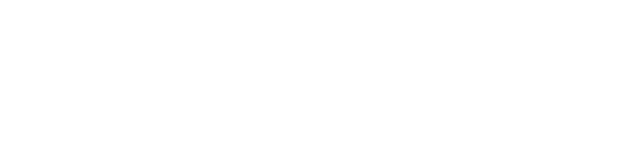
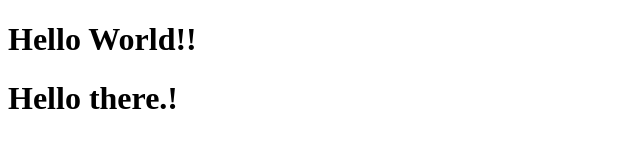
Before and after one commit to sameersam648/github, a plain HTML site: page index.html in a window 1280 px wide. Shown: the whole page, without its empty margins (0-640 px from the left). Drawn offline with Linux system fonts and the light colour scheme.

Commit message:
New Features Added

```diff
--- a/index.html
+++ b/index.html
@@ -6,6 +6,9 @@
     <title>Document</title>
 </head>
 <body>
+    <h1>Hello World!!</h1>
+    <h1>Hello there.!</h1>
+
 
 </body>
 </html>
```
